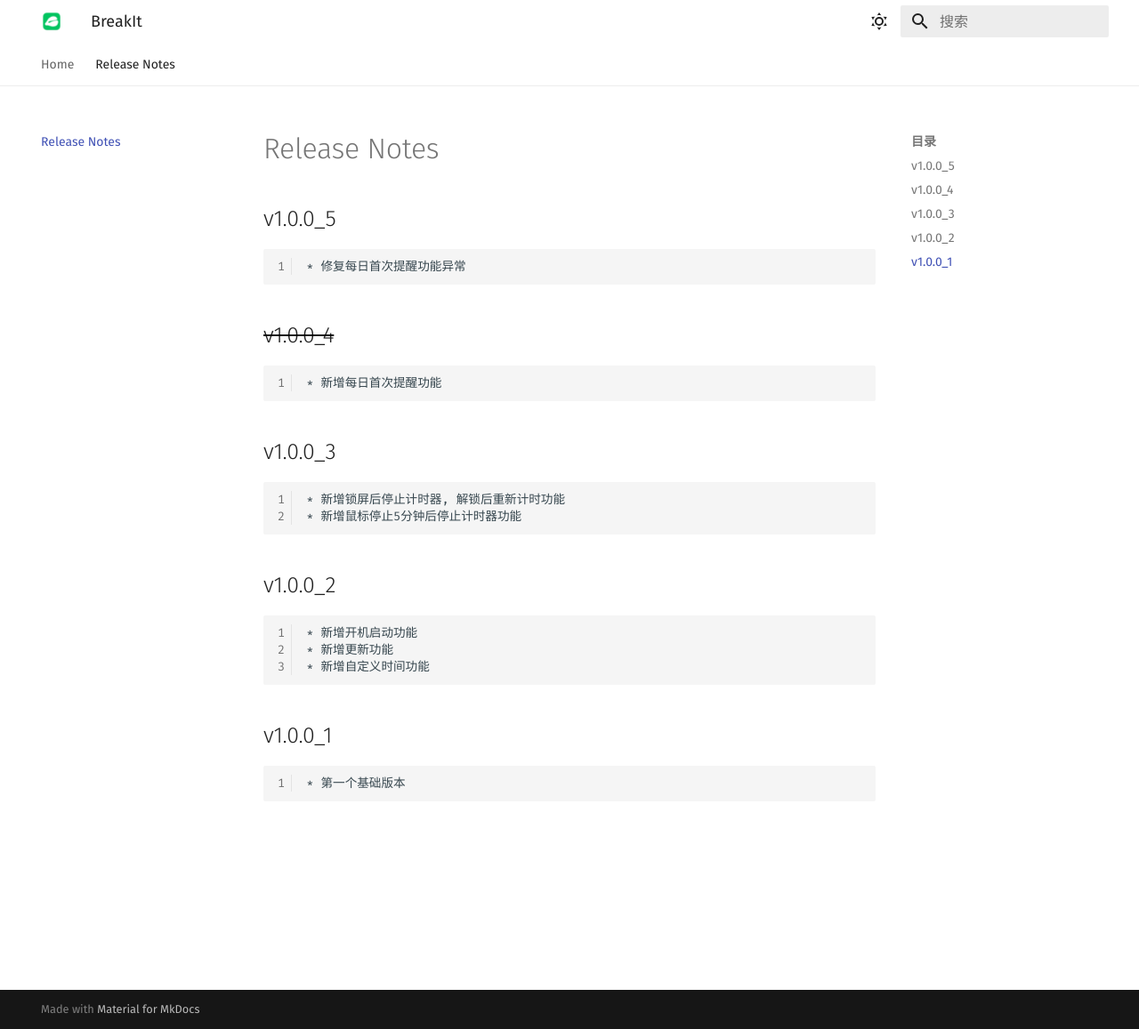
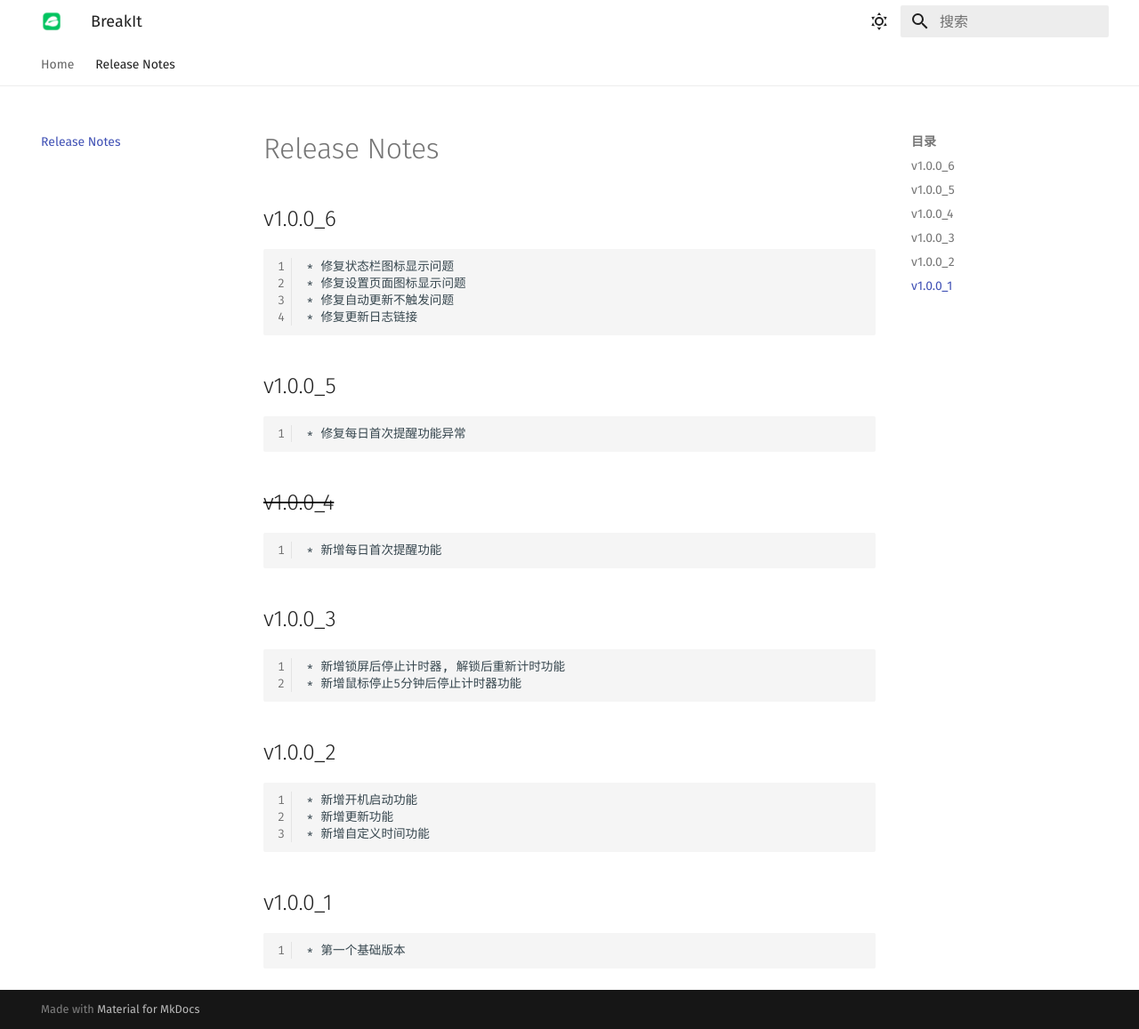
Before and after one commit to TMTBO/BreakItPages, an MkDocs documentation site: the page built from docs/release_note.md, in a window 1280 px wide and 1157 px high. Shown: the whole window at 89% size. Built offline with MkDocs 1.6.1 and Material for MkDocs 9.7.7, drawn with Linux system fonts in a browser that asks for light colours.

Commit message:
updated: update to v1.0.0_6

```diff
--- a/docs/appcast.xml
+++ b/docs/appcast.xml
@@ -4,13 +4,13 @@
         <title>BreakIt</title>
         <item>
             <title>1.0.0</title>
-            <pubDate>Wed, 09 Aug 2023 12:38:02 +0800</pubDate>
+            <pubDate>Thu, 10 Aug 2023 12:37:09 +0800</pubDate>
             <link>https://breakit.thriller.fun</link>
             <sparkle:fullReleaseNotesLink>https://breakit.thriller.fun/release_note/</sparkle:fullReleaseNotesLink>
-            <sparkle:version>5</sparkle:version>
+            <sparkle:version>6</sparkle:version>
             <sparkle:shortVersionString>1.0.0</sparkle:shortVersionString>
             <sparkle:minimumSystemVersion>11.0</sparkle:minimumSystemVersion>
-            <enclosure url="https://breakit.thriller.fun/packages/BreakIt.v1.0.0_5.zip" length="3042803" type="application/octet-stream" sparkle:edSignature="uZ3dEVketp20+fVjxMBI07wqAD3kWmEBTDCSSh+dEZKT4yq8P69ZBAHQF/NVt7aSwSTlFZKBD7uJ/H9J0/59DA=="/>
+            <enclosure url="https://breakit.thriller.fun/packages/BreakIt.v1.0.0_6.zip" length="3044947" type="application/octet-stream" sparkle:edSignature="lfAe2odG5/phd5zs6ZGjFtgho/Y6+BCd21u8bj6JduI/21iDo16OOKXFlnPH9VTAfZHNCOLrBBtE4Ro2c+29Bg=="/>
         </item>
     </channel>
 </rss>
--- a/docs/release_note.md
+++ b/docs/release_note.md
@@ -1,5 +1,10 @@
 # Release Notes
 
+## v1.0.0_6
+    * 修复状态栏图标显示问题
+    * 修复设置页面图标显示问题
+    * 修复自动更新不触发问题
+    * 修复更新日志链接
 ## v1.0.0_5
     * 修复每日首次提醒功能异常
 ## ~~v1.0.0_4~~
```
Also changed, not shown: 2 other files.
